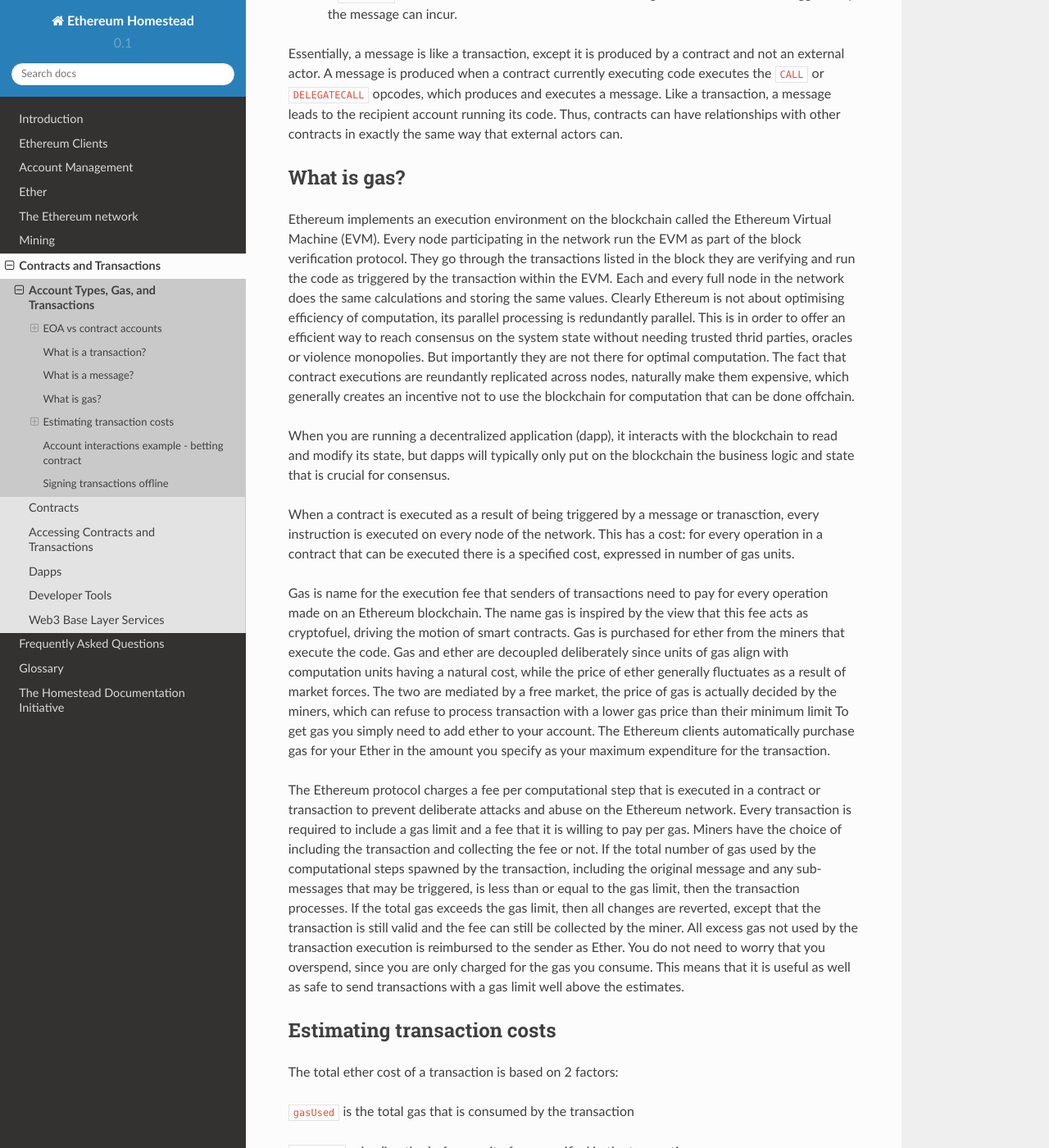
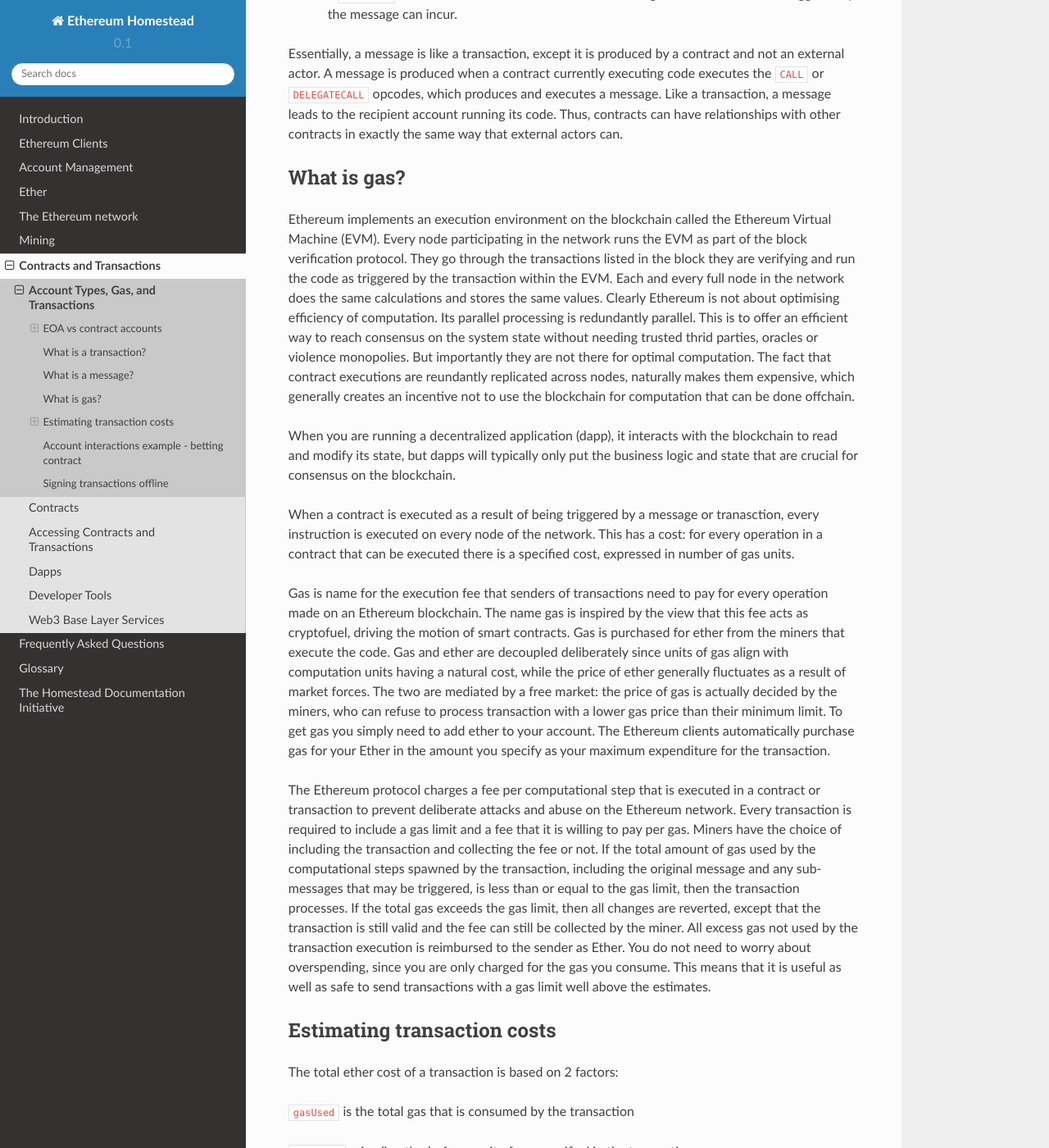
Before and after one commit to ethereum/homestead-guide, a Sphinx documentation site: the page built from source/contracts-and-transactions/account-types-gas-and-transactions.rst, in a window 1280 px wide and 1400 px high, scrolled down 2037 px. Shown: the whole window at 82% size. Built offline with Sphinx 7.4.7 and the Read the Docs theme 2.0.0, drawn with Linux system fonts in a browser that asks for light colours; some of the changed text lies outside the part shown.

Commit message:
Various grammatical/syntactic improvements

```diff
--- a/source/contracts-and-transactions/account-types-gas-and-transactions.rst
+++ b/source/contracts-and-transactions/account-types-gas-and-transactions.rst
@@ -77,23 +77,18 @@
 What is gas?
 ================================================================================
 
-Ethereum implements an execution environment on the blockchain called the Ethereum Virtual Machine (EVM). Every node participating in the network run the EVM as part of the block verification protocol. They go through the transactions listed in the block they are verifying and run the code as triggered by the transaction within the EVM.
-Each and every full node in the network does the same calculations and storing the same values. Clearly Ethereum is not about optimising efficiency of computation, its parallel processing is redundantly parallel. This is in order to offer an efficient way to reach consensus on the system state without needing trusted thrid parties, oracles or violence monopolies. But importantly they are not there for optimal computation.
-The fact that contract executions are reundantly replicated across nodes, naturally make them expensive, which generally creates an incentive not to use the blockchain for computation that can be done offchain.
+Ethereum implements an execution environment on the blockchain called the Ethereum Virtual Machine (EVM). Every node participating in the network runs the EVM as part of the block verification protocol. They go through the transactions listed in the block they are verifying and run the code as triggered by the transaction within the EVM. Each and every full node in the network does the same calculations and stores the same values. Clearly Ethereum is not about optimising efficiency of computation. Its parallel processing is redundantly parallel. This is to offer an efficient way to reach consensus on the system state without needing trusted thrid parties, oracles or violence monopolies. But importantly they are not there for optimal computation. The fact that contract executions are reundantly replicated across nodes, naturally makes them expensive, which generally creates an incentive not to use the blockchain for computation that can be done offchain.
 
-When you are running a decentralized application (dapp),
-it interacts with the blockchain to read and modify its state, but dapps will typically only put on the blockchain the business logic and state that is crucial for consensus.
+When you are running a decentralized application (dapp), it interacts with the blockchain to read and modify its state, but dapps will typically only put the business logic and state that are crucial for consensus on the blockchain.
 
-When a contract is executed as a result of being triggered by a message or tranasction,
-every instruction is executed on every node of the network. This has a cost: for every operation in a contract that can be executed there is a specified cost, expressed in number of gas units.
+When a contract is executed as a result of being triggered by a message or tranasction, every instruction is executed on every node of the network. This has a cost: for every operation in a contract that can be executed there is a specified cost, expressed in number of gas units.
 
-Gas is name for the execution fee that senders of transactions need to pay for every operation made on an Ethereum blockchain. The name gas is inspired by the view that this fee acts as cryptofuel, driving the motion of smart contracts. Gas is purchased for ether from the miners that execute the code. Gas and ether are decoupled deliberately since units of gas align with computation units having a natural cost, while the price of ether generally fluctuates as a result of market forces. The two are mediated by a free market, the price of gas is actually decided by the miners, which can refuse to process transaction with a lower gas price than their minimum limit To get gas you simply need to add ether to your account. The Ethereum clients automatically purchase gas for your Ether in the amount you specify as your maximum expenditure for the transaction.
+Gas is name for the execution fee that senders of transactions need to pay for every operation made on an Ethereum blockchain. The name gas is inspired by the view that this fee acts as cryptofuel, driving the motion of smart contracts. Gas is purchased for ether from the miners that execute the code. Gas and ether are decoupled deliberately since units of gas align with computation units having a natural cost, while the price of ether generally fluctuates as a result of market forces. The two are mediated by a free market: the price of gas is actually decided by the miners, who can refuse to process transaction with a lower gas price than their minimum limit. To get gas you simply need to add ether to your account. The Ethereum clients automatically purchase gas for your Ether in the amount you specify as your maximum expenditure for the transaction.
 
-The Ethereum protocol charges a fee per computational step that is executed in a contract or transaction to prevent deliberate attacks and abuse on the Ethereum network. Every transaction is required to include a gas limit and a fee that it is willing to pay per gas. Miners have the choice of including the transaction and collecting the fee or not. If the total number of gas used by the computational steps spawned by the transaction, including the original message and any sub-messages that may be triggered, is less than or equal to the gas limit, then the transaction processes. If the total gas exceeds the gas limit, then all changes are reverted, except that the transaction is still valid and the fee can still be collected by the miner. All excess gas not used by the transaction execution is reimbursed to the sender as Ether. You do not need to worry that you overspend, since you are only charged for the gas you consume. This means that it is useful as well as safe to send transactions with a gas limit well above the estimates.
+The Ethereum protocol charges a fee per computational step that is executed in a contract or transaction to prevent deliberate attacks and abuse on the Ethereum network. Every transaction is required to include a gas limit and a fee that it is willing to pay per gas. Miners have the choice of including the transaction and collecting the fee or not. If the total amount of gas used by the computational steps spawned by the transaction, including the original message and any sub-messages that may be triggered, is less than or equal to the gas limit, then the transaction processes. If the total gas exceeds the gas limit, then all changes are reverted, except that the transaction is still valid and the fee can still be collected by the miner. All excess gas not used by the transaction execution is reimbursed to the sender as Ether. You do not need to worry about overspending, since you are only charged for the gas you consume. This means that it is useful as well as safe to send transactions with a gas limit well above the estimates.
 
 Estimating transaction costs
 ================================================================================
-
 
 The total ether cost of a transaction is based on 2 factors:
 
@@ -126,8 +121,7 @@
 
 Since 1 Ether is 1e18 wei, the total cost would be 0.00000015 Ether.
 
-This is a simplification since it ignores some costs, such as the cost
-of passing the 2 numbers to contract, before they can even be added.
+This is a simplification since it ignores some costs, such as the cost of passing the 2 numbers to contract, before they can even be added.
 
 * `question <http://ethereum.stackexchange.com/q/324/42>`_
 * `gas fees <http://ether.fund/tool/gas-fees>`_
@@ -145,7 +139,7 @@
 sstore             100          put into permanent storage
 balance            20
 create             100          contract creation
-call               20           initiating a read only call
+call               20           initiating a read-only call
 memory             1            every additional word when expanding memory
 txdata             5            every byte of data or code for a transaction
 transaction        500          base fee transaction
@@ -167,11 +161,11 @@
 Contracts generally serve four purposes:
 
 * Maintain a data store representing something which is useful to either other contracts or to the outside world; one example of this is a contract that simulates a currency, and another is a contract that records membership in a particular organization.
-* Serve as a sort of externally owned account with a more complicated access policy; this is called a "forwarding contract" and typically involves simply resending incoming messages to some desired destination only if certain conditions are met; for example, one can have a forwarding contract that waits until two out of a given three private keys have confirmed a particular message before resending it (ie. multisig). More complex forwarding contracts have different conditions based on the nature of the message sent; the simplest use case for this functionality is a withdrawal limit that is overrideable via some more complicated access procedure. Wallet contract is a good example of such a type.
+* Serve as a sort of externally-owned account with a more complicated access policy; this is called a "forwarding contract" and typically involves simply resending incoming messages to some desired destination only if certain conditions are met; for example, one can have a forwarding contract that waits until two out of a given three private keys have confirmed a particular message before resending it (ie. multisig). More complex forwarding contracts have different conditions based on the nature of the message sent. The simplest use case for this functionality is a withdrawal limit that is overrideable via some more complicated access procedure. A wallet contract is a good example of this.
 * Manage an ongoing contract or relationship between multiple users. Examples of this include a financial contract, an escrow with some particular set of mediators, or some kind of insurance. One can also have an open contract that one party leaves open for any other party to engage with at any time; one example of this is a contract that automatically pays a bounty to whoever submits a valid solution to some mathematical problem, or proves that it is providing some computational resource.
-* Provide functions to other contracts; essentially serving as a software library.
+* Provide functions to other contracts, essentially serving as a software library.
 
-Contracts interact with each other through an activity that is alternately called either "calling" or "sending messages". A "message" is an object containing some quantity of ether (a special internal currency used in Ethereum with the primary purpose of paying transaction fees), a byte-array of data of any size, the addresses of a sender and a recipient. When a contract receives a message it has the option of returning some data, which the original sender of the message can then immediately use. In this way, sending a message is exactly like calling a function.
+Contracts interact with each other through an activity that is alternately called either "calling" or "sending messages". A "message" is an object containing some quantity of ether, a byte-array of data of any size, the addresses of a sender and a recipient. When a contract receives a message, it has the option of returning some data, which the original sender of the message can then immediately use. In this way, sending a message is exactly like calling a function.
 
 Because contracts can play such different roles, we expect that contracts will be interacting with each other. As an example, consider a situation where Alice and Bob are betting 100 GavCoin that the temperature in San Francisco will not exceed 35ºC at any point in the next year. However, Alice is very security-conscious, and as her primary account uses a forwarding contract which only sends messages with the approval of two out of three private keys. Bob is paranoid about quantum cryptography, so he uses a forwarding contract which passes along only messages that have been signed with Lamport signatures alongside traditional ECDSA (but because he's old fashioned, he prefers to use a version of Lamport sigs based on SHA256, which is not supported in Ethereum directly).
 
```
Also changed, not shown: other parts of source/contracts-and-transactions/account-types-gas-and-transactions.rst (+4 -4 lines).
